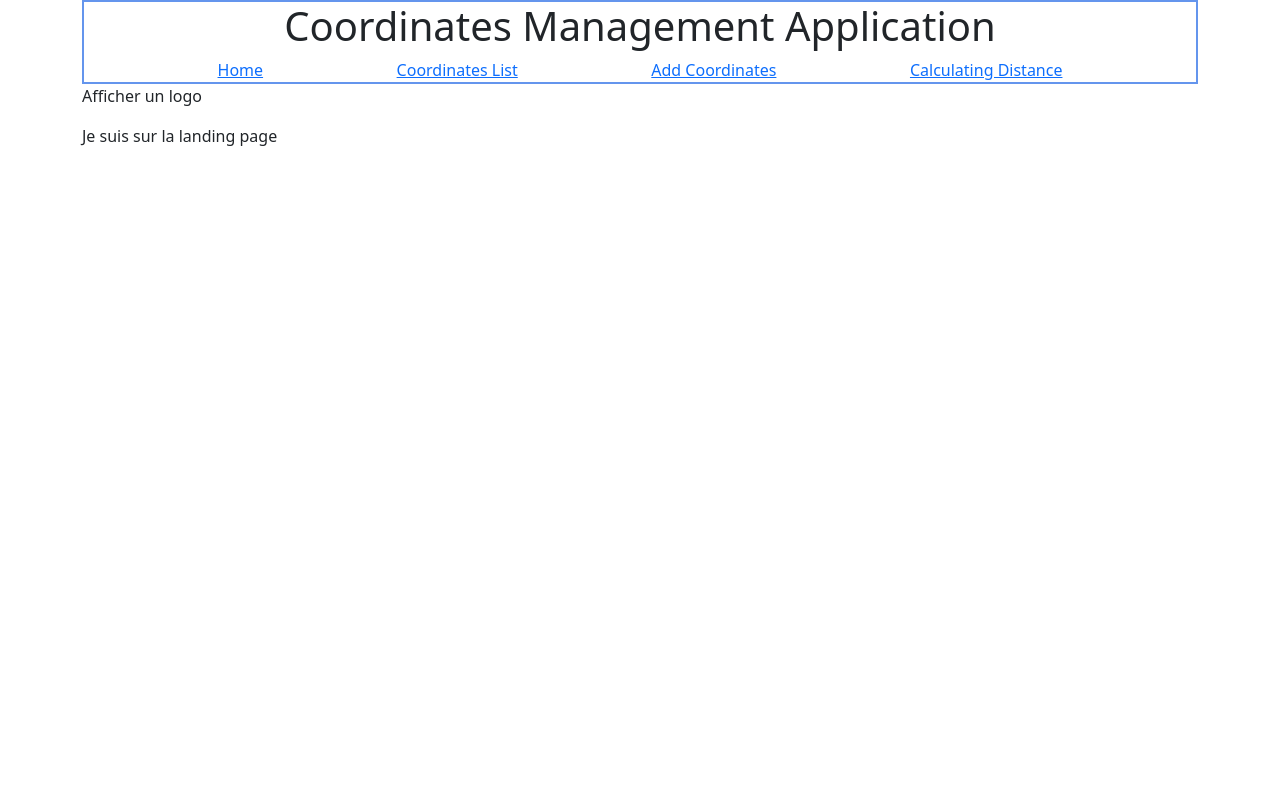
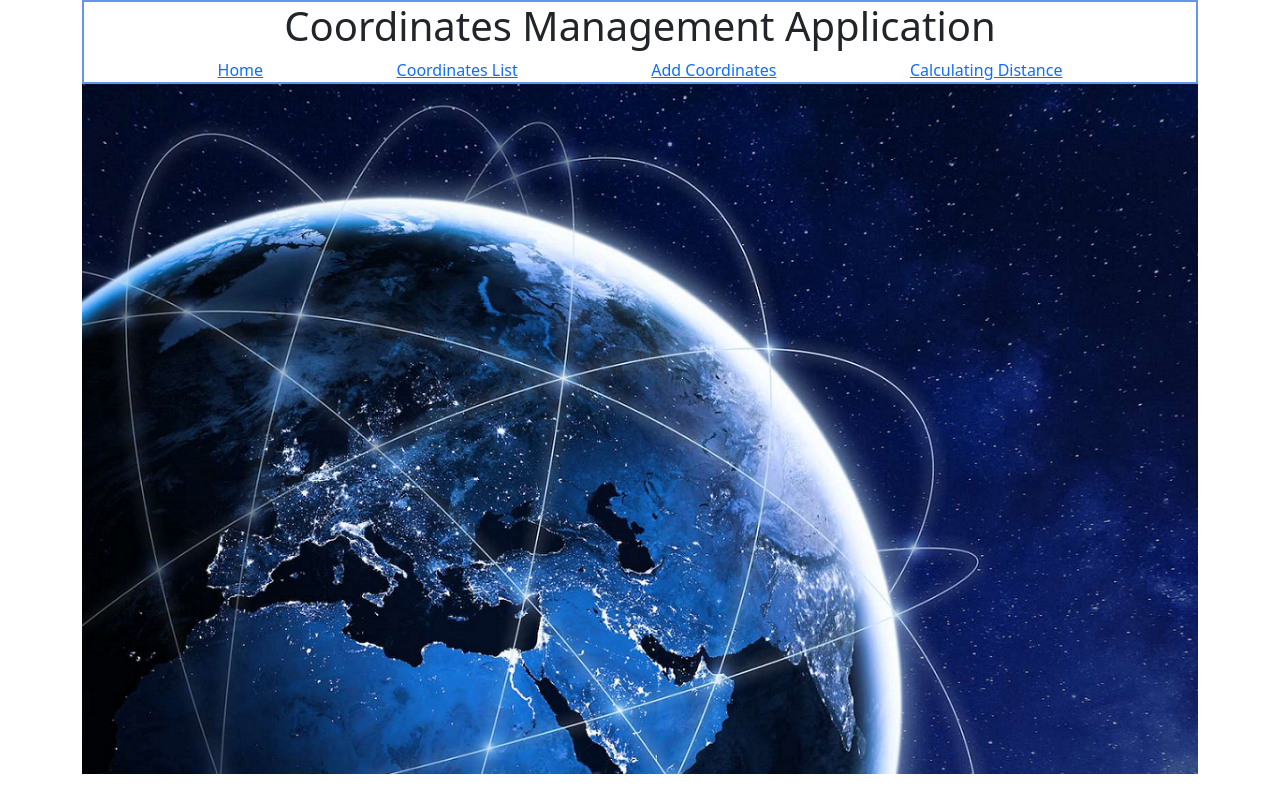
Before and after one commit to Fercak-Florian/Coordinates-Management, an Angular app in the folder front/: page / in a window 1280 px wide. Built offline with nearby package versions, Linux system fonts and the light colour scheme.

Commit message:
ajout d'une image d'accueil pour la landing page

```diff
--- a/front/src/app/landing-page/landing-page.component.html
+++ b/front/src/app/landing-page/landing-page.component.html
@@ -1,2 +1 @@
-<p>Afficher un logo</p>
-<p>Je suis sur la landing page</p>
+<img src="assets/img/planete-terre.png" alt="image de la planète Terre">
--- a/front/src/app/landing-page/landing-page.component.scss
+++ b/front/src/app/landing-page/landing-page.component.scss
@@ -0,0 +1,3 @@
+img{
+  width: 100%;
+}
```
Also changed, not shown: front/src/assets/img/planete-terre.png (added).
